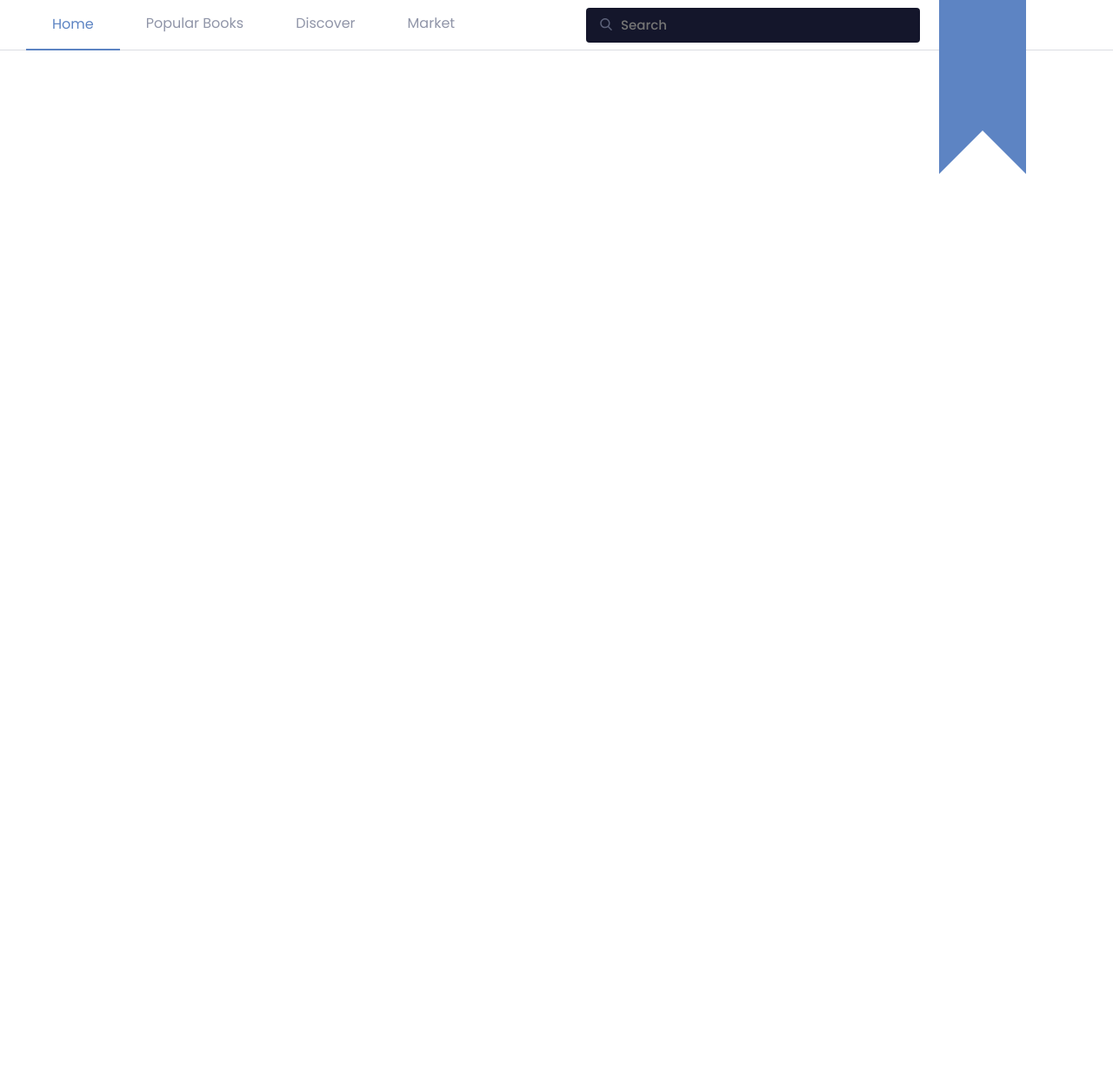
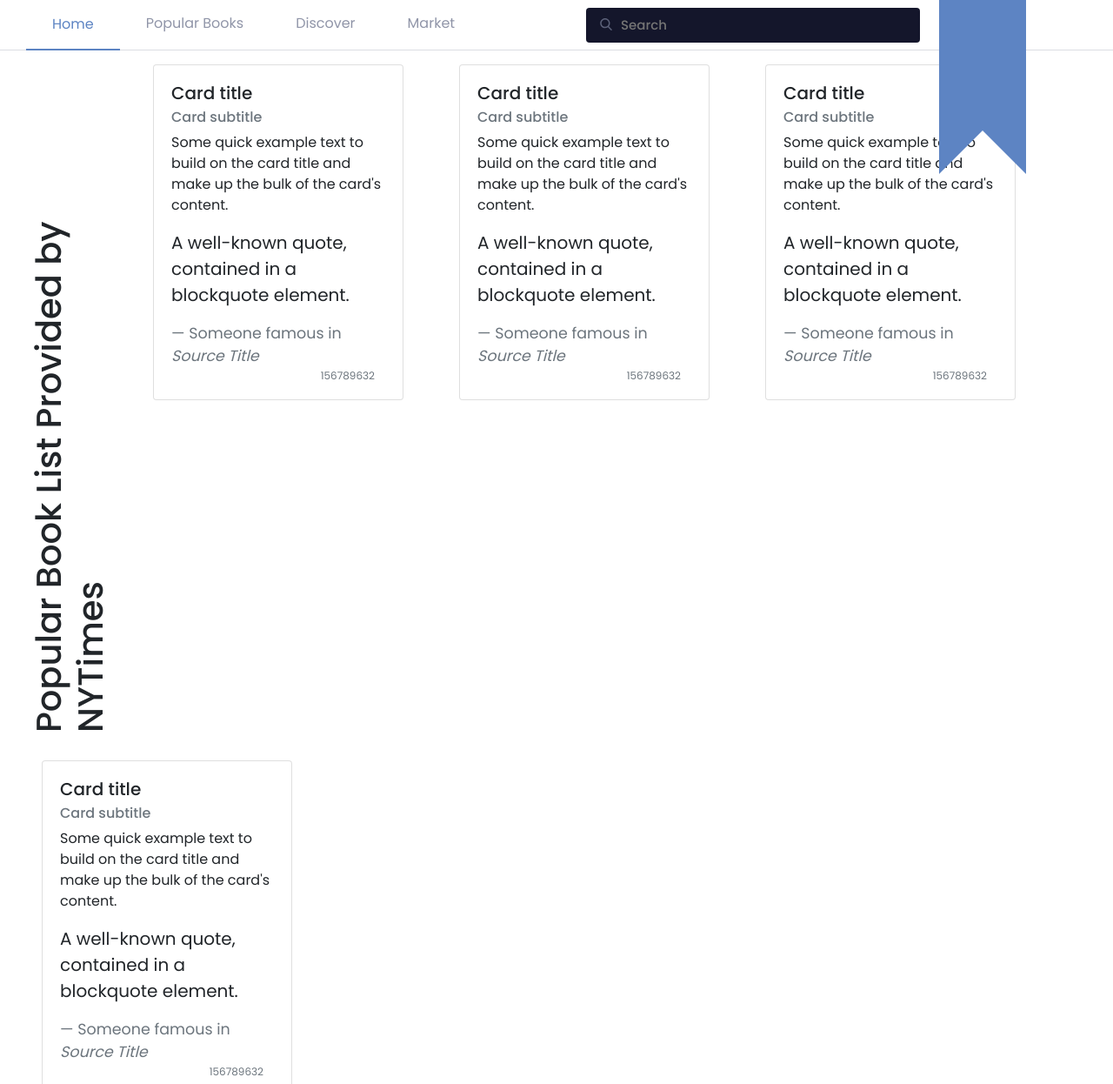
Before and after one commit to tmchuynh/books, a website: page populars.html in a window 1280 px wide. Shown: the top 1246 px of the page at 87% size. Before the commit the page ends 800 px from the top, so only its background shows below. Drawn offline with nearby package versions, Linux system fonts and the light colour scheme; no server answers.

Commit message:
Create cards for popular books

```diff
--- a/populars.html
+++ b/populars.html
@@ -10,7 +10,7 @@
     <link rel='stylesheet' href='https://cdn.jsdelivr.net/npm/bootstrap@4.6.1/dist/css/bootstrap.min.css'>
     <link rel='stylesheet' href='https://cdnjs.cloudflare.com/ajax/libs/font-awesome/5.10.2/css/all.css'>
     <link rel="stylesheet" href="./public/css/main.css">
-    <link rel="stylesheet" href="./public/css/populars.css">
+    <link rel="stylesheet" href="./public/css/popular.css">
 </head>
 
 <body>
@@ -27,4 +27,74 @@
         <div class="ribbon"></div>
     </nav>
 
+
+    <section class="container-fluid popular-books">
+        <h1 class="heading">Popular Book List Provided by NYTimes</h1>
+
+        <div class="card" style="width: 18rem;">
+            <div class="card-body">
+                <h5 class="card-title">Card title</h5>
+                <h6 class="card-subtitle mb-2 text-muted">Card subtitle</h6>
+                <p class="card-text">Some quick example text to build on the card title and make up the bulk of the
+                    card's content.</p>
+                <blockquote class="blockquote mb-0">
+                    <p>A well-known quote, contained in a blockquote element.</p>
+                    <footer class="blockquote-footer">Someone famous in <cite title="Source Title">Source Title</cite>
+                    </footer>
+                </blockquote>
+                <p class="card-footer text-muted">156789632</p>
+            </div>
+        </div>
+        <div class="card" style="width: 18rem;">
+            <div class="card-body">
+                <h5 class="card-title">Card title</h5>
+                <h6 class="card-subtitle mb-2 text-muted">Card subtitle</h6>
+                <p class="card-text">Some quick example text to build on the card title and make up the bulk of the
+                    card's content.</p>
+                <blockquote class="blockquote mb-0">
+                    <p>A well-known quote, contained in a blockquote element.</p>
+                    <footer class="blockquote-footer">Someone famous in <cite title="Source Title">Source Title</cite>
+                    </footer>
+                </blockquote>
+                <p class="card-footer text-muted">156789632</p>
+            </div>
+        </div>
+        <div class="card" style="width: 18rem;">
+            <div class="card-body">
+                <h5 class="card-title">Card title</h5>
+                <h6 class="card-subtitle mb-2 text-muted">Card subtitle</h6>
+                <p class="card-text">Some quick example text to build on the card title and make up the bulk of the
+                    card's content.</p>
+                <blockquote class="blockquote mb-0">
+                    <p>A well-known quote, contained in a blockquote element.</p>
+                    <footer class="blockquote-footer">Someone famous in <cite title="Source Title">Source Title</cite>
+                    </footer>
+                </blockquote>
+                <p class="card-footer text-muted">156789632</p>
+            </div>
+        </div>
+        <div class="card" style="width: 18rem;">
+            <div class="card-body">
+                <h5 class="card-title">Card title</h5>
+                <h6 class="card-subtitle mb-2 text-muted">Card subtitle</h6>
+                <p class="card-text">Some quick example text to build on the card title and make up the bulk of the
+                    card's content.</p>
+                <blockquote class="blockquote mb-0">
+                    <p>A well-known quote, contained in a blockquote element.</p>
+                    <footer class="blockquote-footer">Someone famous in <cite title="Source Title">Source Title</cite>
+                    </footer>
+                </blockquote>
+                <p class="card-footer text-muted">156789632</p>
+            </div>
+        </div>
+    </section>
+
+
+    <script src='https://code.jquery.com/jquery-3.4.1.min.js'></script>
+    <script src='https://cdn.jsdelivr.net/npm/popper.js@1.16.1/dist/umd/popper.min.js'></script>
+    <script src="https://cdnjs.cloudflare.com/ajax/libs/bootstrap/5.2.2/js/bootstrap.min.js"
+        integrity="sha512-5BqtYqlWfJemW5+v+TZUs22uigI8tXeVah5S/1Z6qBLVO7gakAOtkOzUtgq6dsIo5c0NJdmGPs0H9I+2OHUHVQ=="
+        crossorigin="anonymous" referrerpolicy="no-referrer"></script>
+    <script src="./public/js/nav.js"></script>
+    <script src="./public/js/populars.js"></script>
 </body>
--- a/public/js/populars.js
+++ b/public/js/populars.js
@@ -0,0 +1,5 @@
+$(document).ready(function() {
+    $.get("https://api.nytimes.com/svc/books/v3/lists/best-sellers/history.json?api-key=fL03X4retnnENed76ITKw8NLO08bfKAc", function(data) {
+        console.log(data.results);
+    })
+})
--- a/public/scss/popular.scss
+++ b/public/scss/popular.scss
@@ -0,0 +1,32 @@
+.heading {
+    padding: 1rem;
+    margin: 0;
+    writing-mode: vertical-rl;
+    transform: scale(-1);
+    z-index: 1;
+}
+
+.popular-books {
+    padding: 0 1rem;
+    display: flex;
+    flex-wrap: wrap;
+    flex-direction: row;
+    position: relative;
+
+    .card {
+        padding-bottom: 1rem;
+        height: fit-content;
+        margin: 1rem 2rem;
+
+        .card-footer {
+            font-size: 0.75rem;
+            border: none;
+            border-radius: 0;
+            background-color: transparent;
+            padding: 0;
+            position: absolute;
+            right: 2rem;
+        }
+    }
+
+}
```
Also changed, not shown: booklist.html (+1 -1 lines), public/css/popular.css (added).
